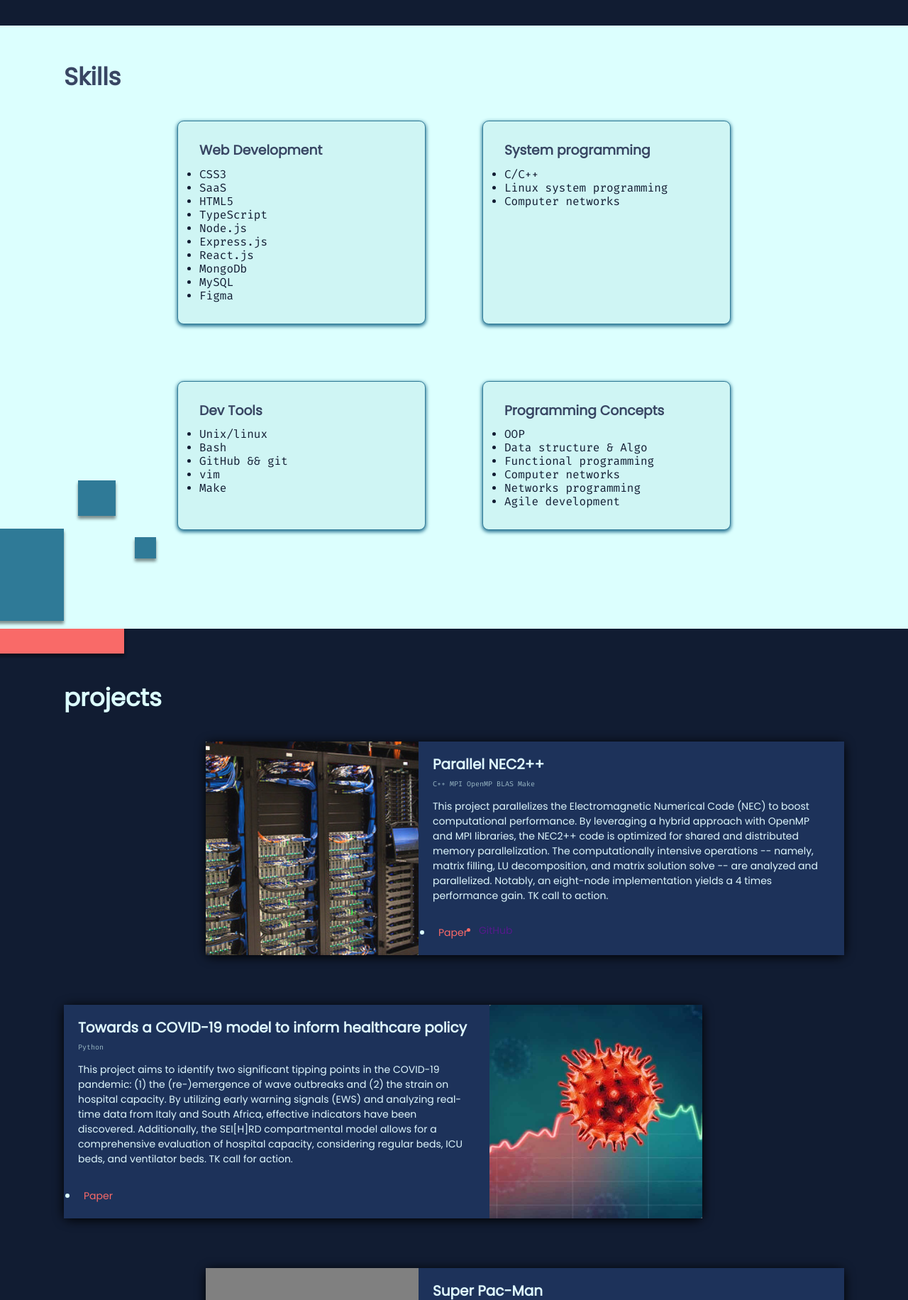
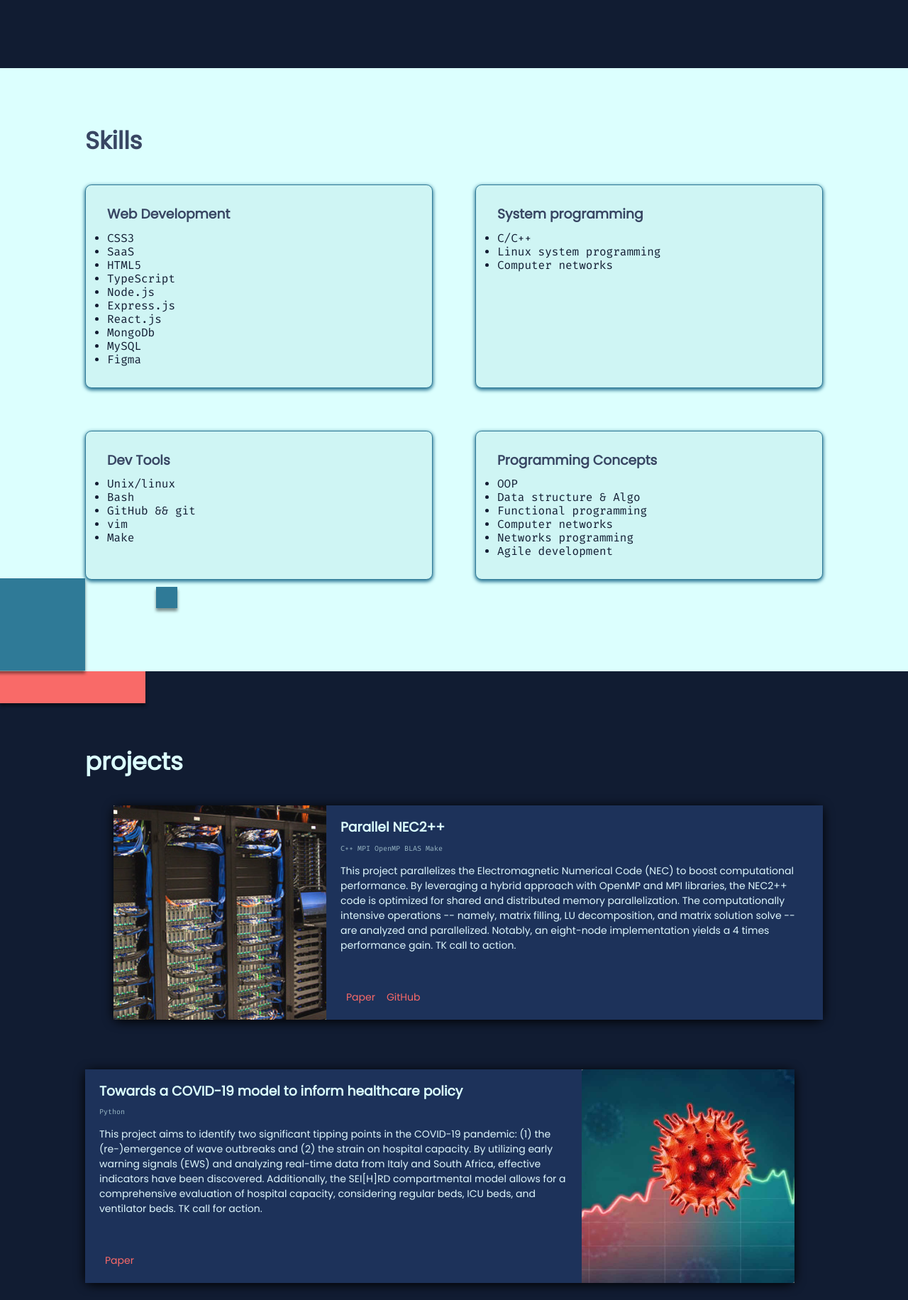
Before and after one commit to kaddy120/kaddy120.github.io, a web app: file index.html in a window 1280 px wide. Shown: the part 788-2620 px from the top of the page at 71% size. Run offline with its HTML, style and script files only (its server is not run), Linux system fonts and the light colour scheme; some libraries are stand-ins or nearby versions; grey boxes are pictures that could not be loaded.

Commit message:
make skills & project section responsive

```diff
--- a/css/general.css
+++ b/css/general.css
@@ -17,7 +17,6 @@
   padding: 0px;
   margin: 0px;
 }
-
 
 body {
   background: var(--main-blue-c);
@@ -65,7 +64,7 @@ header {
   padding: 10px 40px;
 }
 
-.nav-flex{
+.nav-flex {
   display: flex;
 }
 
@@ -77,6 +76,7 @@ header {
 }
 
 .log_marindi {
+  /* color: var(--blue-shade-c); */
 }
 
 .log_kaddy,
@@ -84,10 +84,10 @@ header {
   margin: 0;
   line-height: 1.2;
   padding: 0;
-
 }
 
-.nav, .nav-item_socials {
+.nav,
+.nav-item_socials {
   list-style-type: none;
 }
 /* header{ */
@@ -95,7 +95,8 @@ header {
 /*   top: 0; */
 /*   display: flex; */
 /*   justify-content: space-between; */
-/*   /* z-index: 100; */ */
+/*   /* z-index: 100; */
+*/
 /* } */
 
 /* nav { */
@@ -126,10 +127,9 @@ img {
   border-radius: 3px 0px 3px 0px;
 }
 
-
-
 .container {
   max-width: 1100px;
+  padding: 30px;
   margin: 0 auto;
 }
 
@@ -152,17 +152,19 @@ img {
   font-family: Fira Mono;
 }
 
-.view-project {
+.project-view {
   display: flex;
   margin-top: 15px;
+  list-style-type: none;
 }
-
 
 .view {
   color: var(--orange-c);
   font-size: 14px;
+  align-items: center;
   margin: 0 8px;
 }
+
 .view:hover {
   color: --var(--light-hover-c);
 }
@@ -217,7 +219,6 @@ section {
   padding: 10px;
 }
 
-
 /* util styles  */
 
 .flex {
@@ -225,7 +226,6 @@ section {
   align-self: center;
   justify-content: center;
 }
-
 
 /* || Typography */
 
@@ -272,12 +272,10 @@ article {
   width: 250px;
 }
 
-
 .card-img {
   height: 100%;
   object-fit: cover;
 }
-
 
 .profile-grettings_cursor {
   background-color: var(--light-primary-c);
@@ -321,6 +319,32 @@ article {
   color: var(--main-blue-c);
 }
 
+section {
+  width: 100%;
+}
+
+@media (max-width: 800px) {
+  .skills {
+    height: auto;
+  }
+
+  /* .skill-card{ */
+  /*   margin-left: 80px; */
+  /*   margin-right: 80px; */
+  /* } */
+
+  .decorate {
+    display: none;
+  }
+}
+
+@media (max-width: 650px) {
+  .p-image {
+    display: none;
+  }
+
+}
+
 .skill {
   color: var(--main-blue-c);
   font-family: Fira Mono;
@@ -335,27 +359,22 @@ article {
 
 .skills-container {
   display: grid;
-  /* grid-template-rows: 350px 350px; */
-  grid-template-columns: 350px 350px;
-  column-gap: 80px;
-  row-gap: 80px;
-  /* grid-template-columns: minmax(350px, 1fr) minmax(350px, 1fr); */
-  /* grid-template-columns: 1fr 1fr; */
+  column-gap: 60px;
+  row-gap: 60px;
+  grid-template-columns: repeat(auto-fit, minmax(320px, 1fr));
   justify-content: center;
-  /* align-content: center; */
 }
 
 .skill-card {
-
   padding: 30px;
   border-radius: 8.91px;
   /* margin: 40px 30px; */
   border: 1px solid var(--blue-shade-c);
-  background: #CFF5F4;
+  background: #cff5f4;
+  z-index: 1;
   /* box-shadow: 4.950000762939453px 3.9599997997283936px 3.9599997997283936px 0px var(--blue-shade-c); */
   box-shadow: 0px 2px 5px 1px var(--blue-shade-c);
 }
-
 
 .section-title {
   margin: 40px 0;
@@ -387,26 +406,25 @@ article {
 
 .p-details {
   background-color: #1d325a;
-  width: 600px;
+  max-width: 700px;
+  flex-shrink: 4;
   padding: 20px;
 }
 
 .p-details > p {
-  height: 160px;
+  min-height: 160px;
 }
 
 .p-image {
   background-color: gray;
   width: 300px;
+  /* flex: 1; */
   /* border-radius: 0 9px 9px 0; */
 }
 
-
-.p-details h3 {
-  color: var(--light-shade-c);
-  font-size: 20px;
-  font-weight: 600;
-}
+/* .p-details h3 { */
+/* font-weight: 600; */
+/* } */
 
 .tech-stack {
   font-size: 10px;
@@ -481,7 +499,6 @@ article {
     0px 4px 4px 0px rgba(0, 0, 0, 0.25);
 }
 
-
 .about {
   margin-top: 90px;
   padding-top: 40px;
--- a/index.html
+++ b/index.html
@@ -190,7 +190,7 @@
       <div class="p-card-container">
         <div class="p-card reverse">
           <div class="p-details">
-            <h3>Parallel NEC2++</h3>
+            <h3 class="card-title">Parallel NEC2++</h3>
             <ul class="tech-stack">
               <li>C++</li>
               <li>MPI</li>
@@ -208,12 +208,12 @@
               parallelized. Notably, an eight-node implementation yields a 4
               times performance gain. TK call to action.
             </p>
-            <ul class="view-project">
+            <ul class="project-view">
               <li>
-                <a class="view" href="assets/lab-project.pdf"> Paper </a>
+                <a class="view" href="assets/lab-project.pdf">Paper </a>
               </li>
-              <li class="view">
-                <a clas="view" href="">GitHub</a>
+              <li>
+                <a class="view" href="">GitHub</a>
               </li>
             </ul>
           </div>
@@ -226,7 +226,7 @@
       <div class="p-card-container">
         <div class="p-card">
           <div class="p-details">
-            <h3>Towards a COVID-19 model to inform healthcare policy</h3>
+            <h3 class="card-title">Towards a COVID-19 model to inform healthcare policy</h3>
             <ul class="tech-stack">
               <li>Python</li>
             </ul>
@@ -240,7 +240,7 @@
               comprehensive evaluation of hospital capacity, considering
               regular beds, ICU beds, and ventilator beds. TK call for action.
             </p>
-            <ul class="view-project">
+            <ul class="project-view">
               <li>
                 <a class="view" href="assets/codiv-19.pdf"> Paper </a>
               </li>
@@ -255,7 +255,7 @@
       <div class="p-card-container">
         <div class="p-card reverse">
           <div class="p-details">
-            <h3>Super Pac-Man</h3>
+            <h3 class="card-title">Super Pac-Man</h3>
             <ul class="tech-stack">
               <li>C++</li>
               <li>SFML</li>
@@ -270,7 +270,7 @@
               major features. Scores. The solution presented is tested using
               Doctest framework to verify the accuracy of the solution
             </p>
-            <ul class="view-project">
+            <ul class="project-view">
               <li class="view">
                 <a class="view" href="https://github.com/kaddy120/Super-Pac-Man-game">GitHub</a>
               </li>
```
Lines whose indentation alone changed are shown as unchanged.
